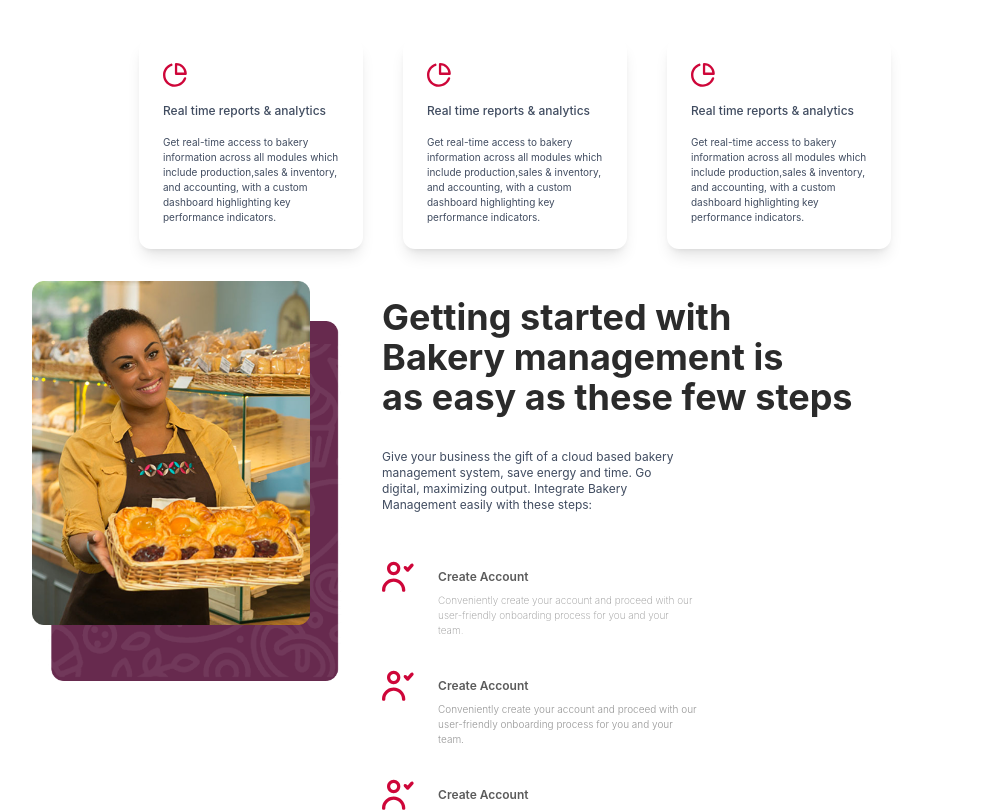
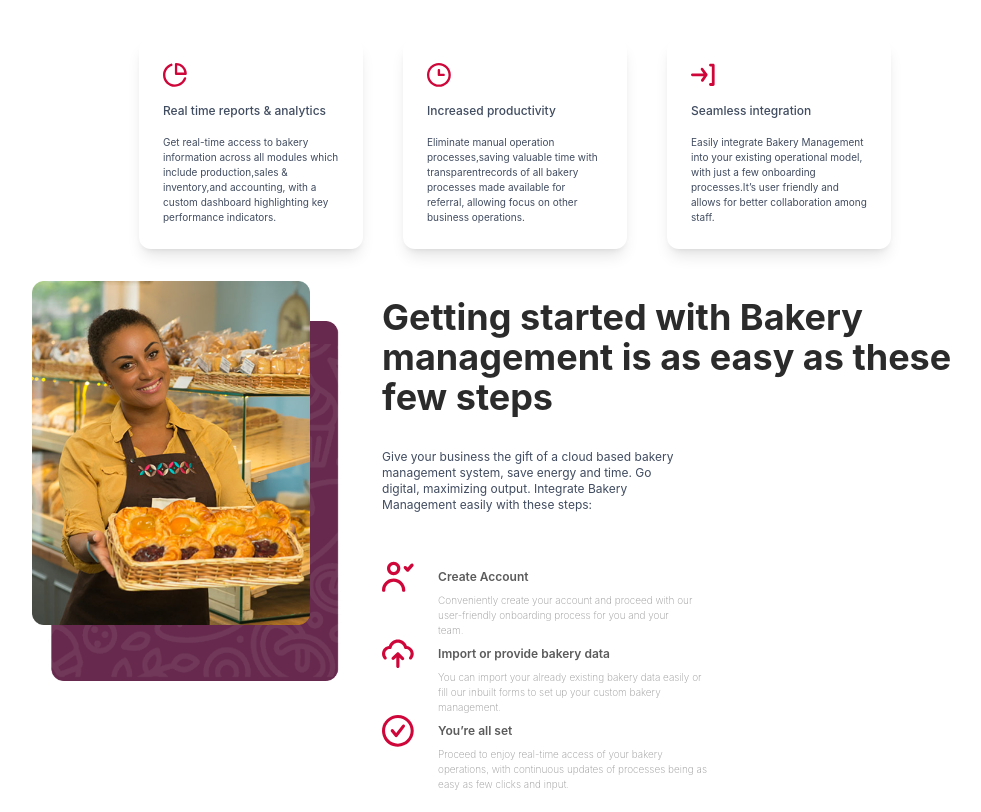
Before and after one commit to ayomideRussianCode/bakers, a React (Vite) app: page / in a window 1280 px wide. Shown: the part 820-1632 px from the top of the page, without its empty margins (125-1106 px from the left). Built offline with nearby package versions, Linux system fonts and the light colour scheme.

Commit message:
components

```diff
--- a/src/components/Card.jsx
+++ b/src/components/Card.jsx
@@ -1,48 +1,27 @@
-import React from 'react'
+import { cardData } from "../data/data";
 
+console.log('hi', cardData);
 const Card = () => {
   return (
     <>
       <section className="flex justify-center items-center bg-[#ffffff] my-12 font-productSans">
-
         <div className="lg:flex md:flex lg:gap-x-10 ">
-          <div className="w-56 rounded-xl shadow-lg p-2 my-auto">
-            <img className="h-6 w-6 m-4" src="/icon-1.svg" alt="icon" />
-            <h2 className="text-[#404c60] m-4 text-xs font-medium">
-              Real time reports & analytics
-            </h2>
-            <p className="text-[10px] m-4 text-[#404c60]">
-              Get real-time access to bakery information across all modules
-              which include production,sales & inventory, and accounting, with a
-              custom dashboard highlighting key performance indicators.
-            </p>
-          </div>
-          <div className="w-56 rounded-xl shadow-lg p-2  my-auto">
-            <img className="h-6 w-6 m-4" src="/icon-1.svg" alt="icon" />
-            <h2 className="text-[#404c60] m-4 text-xs font-medium">
-              Real time reports & analytics
-            </h2>
-            <p className=" text-[10px] m-4 text-[#404c60]">
-              Get real-time access to bakery information across all modules
-              which include production,sales & inventory, and accounting, with a
-              custom dashboard highlighting key performance indicators.
-            </p>
-          </div>
-          <div className="w-56 rounded-xl shadow-lg p-2 my-auto">
-            <img className="h-6 w-6 m-4" src="/icon-1.svg" alt="icon" />
-            <h2 className="text-[#404c60] m-4 text-xs font-medium">
-              Real time reports & analytics
-            </h2>
-            <p className=" text-[10px] m-4 text-[#404c60]">
-              Get real-time access to bakery information across all modules
-              which include production,sales & inventory, and accounting, with a
-              custom dashboard highlighting key performance indicators.
-            </p>
-          </div>
+          {cardData.map((card, i) => (
+            <div
+              key={i}
+              className="w-56 rounded-xl shadow-lg p-2 my-auto transition-all duration-300 hover:-translate-y-2 hover:shadow-xl hover:shadow-[#ce0639]/20"
+            >
+              <img className="h-6 w-6 m-4" src={card.img} alt="icon" />
+              <h2 className="text-[#404c60] m-4 text-xs font-medium">
+                {card.title}
+              </h2>
+              <p className="text-[10px] m-4 text-[#404c60]">{card.text}</p>
+            </div>
+          ))}
         </div>
       </section>
     </>
   );
-}
+};
 
-export default Card
+export default Card;
--- a/src/components/InstructionsSection.jsx
+++ b/src/components/InstructionsSection.jsx
@@ -1,4 +1,4 @@
-import React from 'react'
+import { instructionsList } from "../data/data";
 
 const InstructionsSection = () => {
   return (
@@ -15,72 +15,35 @@ const InstructionsSection = () => {
           </div>
         </div>
         <div className="flex flex-col items-center lg:items-start lg:w-1/2">
-          <h2 className="text-[#2b2b2b] font-bold text-md md:text-4xl lg:text-4xl">
-            Getting started with
+          <h2 className="text-[#2b2b2b] font-bold text-md md:text-4xl lg:text-start md:text-start text-center lg:text-4xl">
+            Getting started with Bakery management is as easy as these few steps
           </h2>
-          <h2 className="text-[#2b2b2b] font-bold text-md md:text-4xl lg:text-4xl">
-            Bakery management is
-          </h2>
-          <h2 className="text-[#2b2b2b] font-bold text-md md:text-4xl lg:text-4xl">
-            as easy as these few steps
-          </h2>
-          <p className="my-8 text-[#404c60] lg:w-1/2 md:w-1/2 w-full text-xs">
+          <p className="my-8 text-[#404c60] lg:w-1/2 md:w-1/2 w-full px-8 text-center lg:text-start lg:p-0 md:p-0 text-xs">
             Give your business the gift of a cloud based bakery management
             system, save energy and time. Go digital, maximizing output.
             Integrate Bakery Management easily with these steps:
           </p>
 
           <div className="font-productSans my-4">
+            {instructionsList.map((instruction) => (
               <div className="flex gap-x-6 ">
-              <img className="h-8 w-8" src="/icon-4.svg" alt="icon" />
+                <img className="h-8 w-8" src={instruction.img} alt="icon" />
 
                 <div>
                   <h3 className="text-xs font-semibold my-2 text-[#5b5b5b]">
-                  Create Account
+                    {instruction.title}
                   </h3>
 
                   <p className="text-[10px] font-extralight text-[#979797]  w-full lg:w-1/2">
-                  Conveniently create your account and proceed with our
-                  user-friendly onboarding process for you and your team.
+                    {instruction.text}
                   </p>
                 </div>
               </div>
-          </div>
-          <div className="font-productSans my-4">
-            <div className="flex gap-x-6">
-              <img className="h-8 w-8" src="/icon-4.svg" alt="" />
-
-              <div>
-                <h3 className="font-semibold text-xs my-2 text-[#5b5b5b]">
-                  Create Account
-                </h3>
-
-                <p className=" text-[10px] font-light text-[#979797]  w-full lg:w-1/2">
-                  Conveniently create your account and proceed with our
-                  user-friendly onboarding process for you and your team.
-                </p>
-              </div>
-            </div>
-          </div>
-          <div className="font-productSans my-4">
-            <div className="flex gap-x-6">
-              <img className="h-8 w-8" src="/icon-4.svg" alt="" />
-
-              <div>
-                <h3 className="text-xs font-semibold my-2 text-[#5b5b5b]">
-                  Create Account
-                </h3>
-
-                <p className="text-[10px] font-light text-[#979797] w-full lg:w-1/2">
-                  Conveniently create your account and proceed with our
-                  user-friendly onboarding process for you and your team.
-                </p>
-              </div>
-            </div>
+            ))}
           </div>
         </div>
       </div>
     </section>
   );
-}
-export default InstructionsSection
+};
+export default InstructionsSection;
--- /dev/null
+++ b/src/data/data.js
@@ -0,0 +1,37 @@
+import React from 'react'
+
+export const cardData = [
+  {
+    img: "/icon-1.svg",
+    title: "Real time reports & analytics",
+    text: "Get real-time access to bakery information across all modules which include production,sales & inventory,and accounting, with a custom dashboard highlighting key performance indicators.",
+  },
+  {
+    img: "/icon-2.svg",
+    title: "Increased productivity",
+    text: "Eliminate manual operation processes,saving valuable time with transparentrecords of all bakery processes made available for referral, allowing focus on other business operations.",
+  },
+  {
+    img: "/icon-3.svg",
+    title: "Seamless integration",
+    text: 'Easily integrate Bakery Management into your existing operational model, with just a few onboarding processes.It’s user friendly and allows for better collaboration among staff.'
+  },
+];
+
+export const instructionsList = [
+  {
+    img: "/icon-4.svg",
+    title: "Create Account",
+    text: "Conveniently create your account and proceed with our user-friendly onboarding process for you and your team.",
+  },
+  {
+    img: "/icon-5.svg",
+    title: "Import or provide bakery data",
+    text: "You can import your already existing bakery data easily or fill our inbuilt forms to set up your custom bakery management. ",
+  },
+  {
+    img: "/icon-6.svg",
+    title: "You’re all set",
+    text: "Proceed to enjoy real-time access of your bakery operations, with continuous updates of processes being as easy as few clicks and input. ",
+  },
+];
```
Lines whose indentation alone changed are shown as unchanged.
